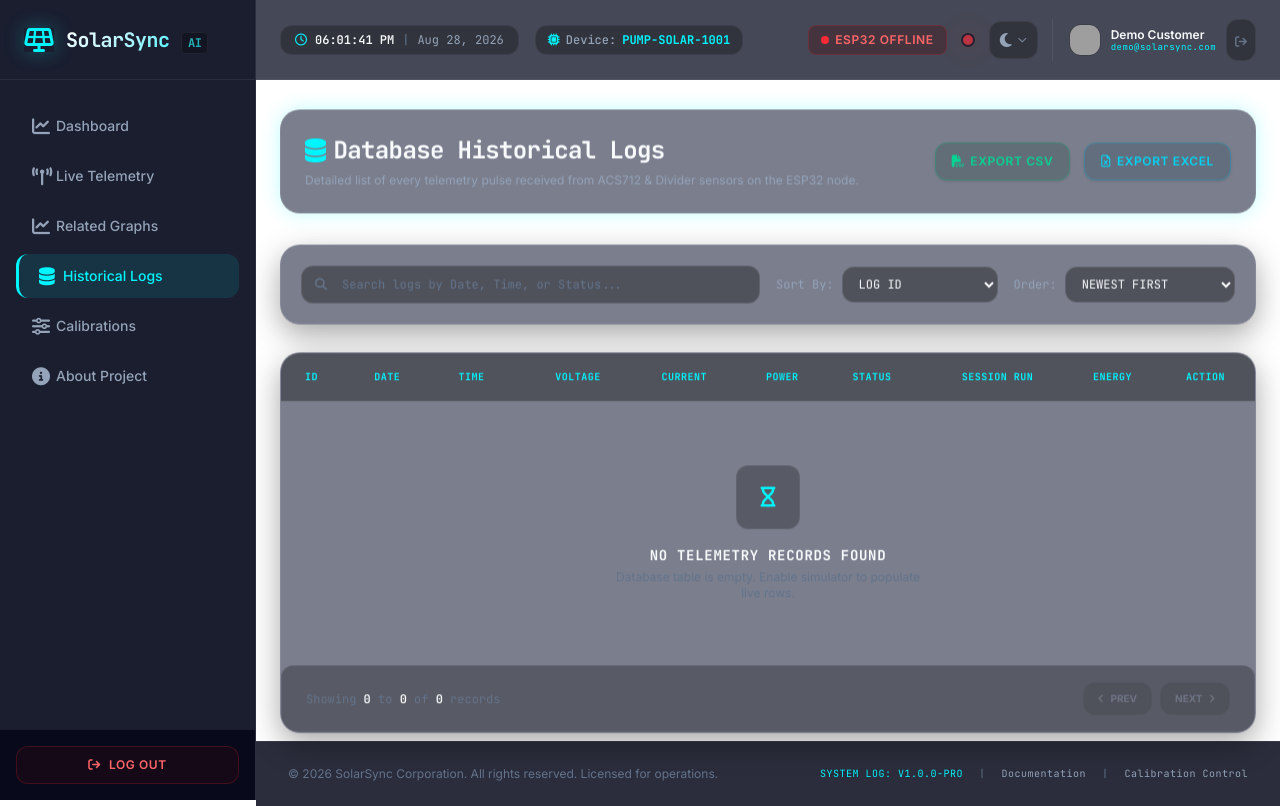
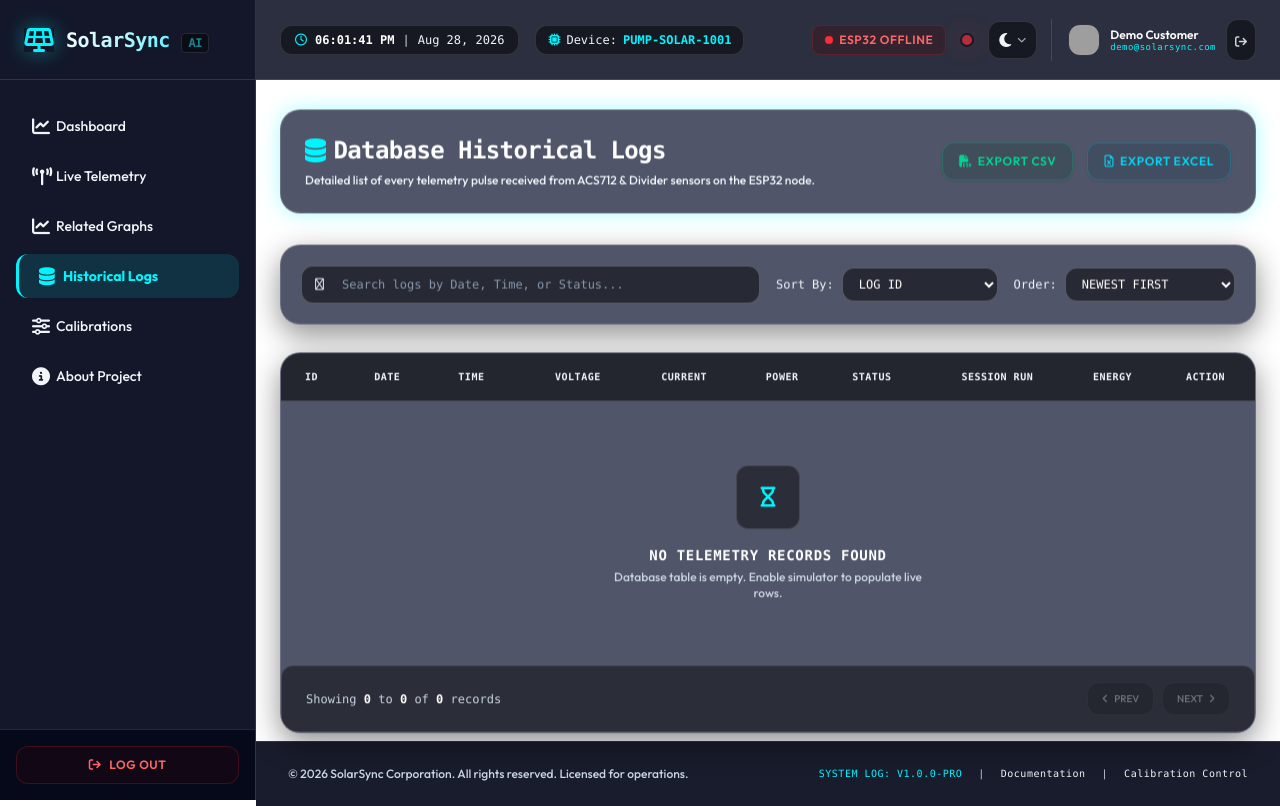
Before and after one commit to anandvarri386-cmd/solar_sync, a Flask app: page /history in a window 1280 px wide. Run offline with Flask 3, Linux system fonts and the light colour scheme; the visitor is signed in with stand-in values (Sample User, id 1); data comes from the database, SQL or seed files in the repository; data that the repository does not hold is empty; some libraries are stand-ins or nearby versions; grey boxes are pictures that could not be loaded.

Commit message:
Overhaul typography with ultra high contrast and crisp white text across all themes

```diff
--- a/static/css/styles.css
+++ b/static/css/styles.css
@@ -1,44 +1,45 @@
 /* ==========================================================================
-   SolarSync AI - Modern Multi-Theme Glassmorphism & Neon Design System
+   SolarSync AI - Modern Multi-Theme Glassmorphism & High-Contrast Design System
    ========================================================================== */
 
-@import url('https://fonts.googleapis.com/css2?family=Inter:wght@300;400;500;600;700;800&family=JetBrains+Mono:wght@400;500;600;700;800&family=Outfit:wght@400;500;600;700;800;900&display=swap');
+@import url('https://fonts.googleapis.com/css2?family=Inter:wght@300;400;500;600;700;800;900&family=JetBrains+Mono:wght@400;500;600;700;800&family=Outfit:wght@400;500;600;700;800;900&display=swap');
 
 /* --------------------------------------------------------------------------
-   Theme 1: Default Midnight Cyber (Dark)
+   Theme 1: Default Midnight Cyber (Dark) - Ultra High Contrast
    -------------------------------------------------------------------------- */
 :root, [data-theme="dark"] {
     --bg-gradient-start: #040714;
     --bg-gradient-end: #0a0f29;
-    --mesh-glow-1: rgba(0, 245, 255, 0.12);
-    --mesh-glow-2: rgba(168, 85, 247, 0.08);
+    --mesh-glow-1: rgba(0, 245, 255, 0.14);
+    --mesh-glow-2: rgba(168, 85, 247, 0.10);
 
-    --sidebar-bg: rgba(7, 11, 30, 0.92);
-    --sidebar-footer-bg: rgba(5, 8, 24, 0.85);
-    --sidebar-border: rgba(255, 255, 255, 0.07);
+    --sidebar-bg: rgba(7, 11, 30, 0.95);
+    --sidebar-footer-bg: rgba(5, 8, 24, 0.92);
+    --sidebar-border: rgba(255, 255, 255, 0.12);
 
-    --header-bg: rgba(7, 11, 30, 0.75);
-    --header-border: rgba(255, 255, 255, 0.07);
+    --header-bg: rgba(7, 11, 30, 0.85);
+    --header-border: rgba(255, 255, 255, 0.12);
 
-    --footer-bg: rgba(6, 9, 27, 0.85);
-    --footer-border: rgba(255, 255, 255, 0.07);
+    --footer-bg: rgba(6, 9, 27, 0.92);
+    --footer-border: rgba(255, 255, 255, 0.12);
 
-    --card-bg: rgba(13, 20, 48, 0.55);
-    --card-border: rgba(255, 255, 255, 0.09);
-    --card-shadow: 0 10px 30px 0 rgba(0, 0, 0, 0.35);
+    --card-bg: rgba(13, 20, 48, 0.72);
+    --card-border: rgba(255, 255, 255, 0.16);
+    --card-shadow: 0 10px 30px 0 rgba(0, 0, 0, 0.45);
 
-    --card-bg-subtle: rgba(0, 0, 0, 0.28);
-    --card-border-subtle: rgba(255, 255, 255, 0.06);
+    --card-bg-subtle: rgba(0, 0, 0, 0.45);
+    --card-border-subtle: rgba(255, 255, 255, 0.12);
 
-    --text-primary: #f8fafc;
-    --text-secondary: #94a3b8;
-    --text-muted: #64748b;
+    /* Ultra-bright high-contrast typography (NO dim grey) */
+    --text-primary: #ffffff;
+    --text-secondary: #f1f5f9;
+    --text-muted: #cbd5e1;
     --text-inverse: #0f172a;
 
-    --input-bg: rgba(0, 0, 0, 0.35);
-    --input-border: rgba(255, 255, 255, 0.1);
-    --input-text: #f8fafc;
-    --input-placeholder: #64748b;
+    --input-bg: rgba(0, 0, 0, 0.5);
+    --input-border: rgba(255, 255, 255, 0.22);
+    --input-text: #ffffff;
+    --input-placeholder: #94a3b8;
 
     --accent-cyan: #00f5ff;
     --accent-blue: #38bdf8;
@@ -47,196 +48,187 @@
     --accent-amber: #fbbf24;
     --accent-red: #f87171;
 
-    --glow-opacity: 0.25;
-    --grid-line-color: rgba(255, 255, 255, 0.02);
+    --glow-opacity: 0.35;
+    --grid-line-color: rgba(255, 255, 255, 0.035);
 
-    --tank-bg: rgba(0, 0, 0, 0.35);
-    --tank-border: rgba(255, 255, 255, 0.14);
+    --progress-bg: rgba(255, 255, 255, 0.14);
 
-    --progress-bg: rgba(255, 255, 255, 0.08);
+    --table-header-bg: rgba(0, 0, 0, 0.55);
+    --table-border: rgba(255, 255, 255, 0.12);
+    --table-row-hover: rgba(0, 245, 255, 0.08);
 
-    --table-header-bg: rgba(0, 0, 0, 0.35);
-    --table-border: rgba(255, 255, 255, 0.06);
-    --table-row-hover: rgba(0, 245, 255, 0.04);
-
-    --modal-bg: rgba(11, 16, 38, 0.95);
-    --modal-border: rgba(0, 245, 255, 0.2);
-    --modal-shadow: 0 25px 50px -12px rgba(0, 0, 0, 0.7);
+    --modal-bg: rgba(11, 16, 38, 0.98);
+    --modal-border: rgba(0, 245, 255, 0.35);
+    --modal-shadow: 0 25px 50px -12px rgba(0, 0, 0, 0.85);
 
     --fab-menu-bg: #0b0f24;
-    --fab-menu-border: rgba(255, 255, 255, 0.08);
+    --fab-menu-border: rgba(255, 255, 255, 0.16);
 
     --brand-gradient: linear-gradient(135deg, #ffffff 0%, #a5f3fc 50%, #00f5ff 100%);
-    --card-hover-border: rgba(0, 245, 255, 0.35);
+    --card-hover-border: rgba(0, 245, 255, 0.45);
 }
 
 /* --------------------------------------------------------------------------
-   Theme 2: Solar Light (Crystal Sunlight Day)
+   Theme 2: Solar Light (Crystal Sunlight Day) - Ultra High Contrast
    -------------------------------------------------------------------------- */
 [data-theme="light"] {
-    --bg-gradient-start: #f1f5f9;
+    --bg-gradient-start: #f8fafc;
     --bg-gradient-end: #e2e8f0;
-    --mesh-glow-1: rgba(14, 165, 233, 0.12);
-    --mesh-glow-2: rgba(245, 158, 11, 0.08);
+    --mesh-glow-1: rgba(14, 165, 233, 0.14);
+    --mesh-glow-2: rgba(245, 158, 11, 0.10);
 
-    --sidebar-bg: rgba(255, 255, 255, 0.94);
-    --sidebar-footer-bg: rgba(248, 250, 252, 0.95);
-    --sidebar-border: rgba(15, 23, 42, 0.08);
+    --sidebar-bg: rgba(255, 255, 255, 0.98);
+    --sidebar-footer-bg: rgba(248, 250, 252, 0.98);
+    --sidebar-border: rgba(15, 23, 42, 0.14);
 
-    --header-bg: rgba(255, 255, 255, 0.88);
-    --header-border: rgba(15, 23, 42, 0.08);
+    --header-bg: rgba(255, 255, 255, 0.95);
+    --header-border: rgba(15, 23, 42, 0.14);
 
-    --footer-bg: rgba(255, 255, 255, 0.9);
-    --footer-border: rgba(15, 23, 42, 0.08);
+    --footer-bg: rgba(255, 255, 255, 0.98);
+    --footer-border: rgba(15, 23, 42, 0.14);
 
-    --card-bg: rgba(255, 255, 255, 0.88);
-    --card-border: rgba(15, 23, 42, 0.08);
-    --card-shadow: 0 10px 25px -5px rgba(15, 23, 42, 0.07), 0 8px 10px -6px rgba(15, 23, 42, 0.04);
+    --card-bg: rgba(255, 255, 255, 0.95);
+    --card-border: rgba(15, 23, 42, 0.14);
+    --card-shadow: 0 10px 25px -5px rgba(15, 23, 42, 0.1), 0 8px 10px -6px rgba(15, 23, 42, 0.06);
 
-    --card-bg-subtle: rgba(241, 245, 249, 0.85);
-    --card-border-subtle: rgba(15, 23, 42, 0.06);
+    --card-bg-subtle: rgba(241, 245, 249, 0.95);
+    --card-border-subtle: rgba(15, 23, 42, 0.1);
 
-    --text-primary: #0f172a;
-    --text-secondary: #475569;
-    --text-muted: #64748b;
-    --text-inverse: #f8fafc;
+    --text-primary: #020617;
+    --text-secondary: #0f172a;
+    --text-muted: #334155;
+    --text-inverse: #ffffff;
 
-    --input-bg: rgba(255, 255, 255, 0.95);
-    --input-border: rgba(15, 23, 42, 0.15);
-    --input-text: #0f172a;
-    --input-placeholder: #94a3b8;
+    --input-bg: rgba(255, 255, 255, 1.0);
+    --input-border: rgba(15, 23, 42, 0.25);
+    --input-text: #020617;
+    --input-placeholder: #64748b;
 
     --accent-cyan: #0284c7;
-    --accent-blue: #2563eb;
-    --accent-emerald: #059669;
-    --accent-purple: #7c3aed;
-    --accent-amber: #d97706;
-    --accent-red: #dc2626;
+    --accent-blue: #1d4ed8;
+    --accent-emerald: #047857;
+    --accent-purple: #6d28d9;
+    --accent-amber: #b45309;
+    --accent-red: #b91c1c;
 
-    --glow-opacity: 0.1;
-    --grid-line-color: rgba(15, 23, 42, 0.03);
+    --glow-opacity: 0.15;
+    --grid-line-color: rgba(15, 23, 42, 0.05);
 
-    --tank-bg: rgba(226, 232, 240, 0.8);
-    --tank-border: rgba(15, 23, 42, 0.15);
+    --progress-bg: rgba(15, 23, 42, 0.12);
 
-    --progress-bg: rgba(15, 23, 42, 0.08);
+    --table-header-bg: rgba(226, 232, 240, 0.95);
+    --table-border: rgba(15, 23, 42, 0.12);
+    --table-row-hover: rgba(2, 132, 199, 0.1);
 
-    --table-header-bg: rgba(241, 245, 249, 0.95);
-    --table-border: rgba(15, 23, 42, 0.07);
-    --table-row-hover: rgba(2, 132, 199, 0.06);
-
-    --modal-bg: rgba(255, 255, 255, 0.98);
-    --modal-border: rgba(2, 132, 199, 0.25);
-    --modal-shadow: 0 25px 50px -12px rgba(15, 23, 42, 0.2);
+    --modal-bg: rgba(255, 255, 255, 1.0);
+    --modal-border: rgba(2, 132, 199, 0.35);
+    --modal-shadow: 0 25px 50px -12px rgba(15, 23, 42, 0.25);
 
     --fab-menu-bg: #ffffff;
-    --fab-menu-border: rgba(15, 23, 42, 0.12);
+    --fab-menu-border: rgba(15, 23, 42, 0.18);
 
-    --brand-gradient: linear-gradient(135deg, #0f172a 0%, #0369a1 60%, #0284c7 100%);
-    --card-hover-border: rgba(2, 132, 199, 0.35);
+    --brand-gradient: linear-gradient(135deg, #020617 0%, #0369a1 60%, #0284c7 100%);
+    --card-hover-border: rgba(2, 132, 199, 0.5);
 }
 
 /* --------------------------------------------------------------------------
-   Theme 3: Emerald Nature (Eco Forest)
+   Theme 3: Emerald Nature (Eco Forest) - Ultra High Contrast
    -------------------------------------------------------------------------- */
 [data-theme="emerald"] {
     --bg-gradient-start: #021a12;
     --bg-gradient-end: #062b1e;
-    --mesh-glow-1: rgba(16, 185, 129, 0.15);
-    --mesh-glow-2: rgba(52, 211, 153, 0.08);
+    --mesh-glow-1: rgba(16, 185, 129, 0.18);
+    --mesh-glow-2: rgba(52, 211, 153, 0.12);
 
-    --sidebar-bg: rgba(3, 29, 20, 0.94);
-    --sidebar-footer-bg: rgba(2, 20, 14, 0.88);
-    --sidebar-border: rgba(16, 185, 129, 0.15);
+    --sidebar-bg: rgba(3, 29, 20, 0.96);
+    --sidebar-footer-bg: rgba(2, 20, 14, 0.92);
+    --sidebar-border: rgba(52, 211, 153, 0.2);
 
-    --header-bg: rgba(3, 29, 20, 0.8);
-    --header-border: rgba(16, 185, 129, 0.15);
+    --header-bg: rgba(3, 29, 20, 0.88);
+    --header-border: rgba(52, 211, 153, 0.2);
 
-    --footer-bg: rgba(2, 22, 15, 0.88);
-    --footer-border: rgba(16, 185, 129, 0.15);
+    --footer-bg: rgba(2, 22, 15, 0.92);
+    --footer-border: rgba(52, 211, 153, 0.2);
 
-    --card-bg: rgba(4, 42, 29, 0.6);
-    --card-border: rgba(52, 211, 153, 0.14);
-    --card-shadow: 0 10px 30px 0 rgba(0, 0, 0, 0.4);
+    --card-bg: rgba(4, 42, 29, 0.75);
+    --card-border: rgba(52, 211, 153, 0.22);
+    --card-shadow: 0 10px 30px 0 rgba(0, 0, 0, 0.45);
 
-    --card-bg-subtle: rgba(0, 0, 0, 0.3);
-    --card-border-subtle: rgba(52, 211, 153, 0.08);
+    --card-bg-subtle: rgba(0, 0, 0, 0.45);
+    --card-border-subtle: rgba(52, 211, 153, 0.15);
 
-    --text-primary: #f0fdf4;
-    --text-secondary: #86efac;
-    --text-muted: #4ade80;
+    --text-primary: #ffffff;
+    --text-secondary: #f0fdf4;
+    --text-muted: #bbf7d0;
     --text-inverse: #022c1f;
 
-    --input-bg: rgba(0, 0, 0, 0.38);
-    --input-border: rgba(52, 211, 153, 0.2);
-    --input-text: #f0fdf4;
-    --input-placeholder: #4ade80;
+    --input-bg: rgba(0, 0, 0, 0.5);
+    --input-border: rgba(52, 211, 153, 0.3);
+    --input-text: #ffffff;
+    --input-placeholder: #86efac;
 
     --accent-cyan: #34d399;
     --accent-blue: #38bdf8;
     --accent-emerald: #10b981;
-    --accent-purple: #a7f3d0;
+    --accent-purple: #c084fc;
     --accent-amber: #facc15;
     --accent-red: #f87171;
 
-    --glow-opacity: 0.25;
-    --grid-line-color: rgba(52, 211, 153, 0.03);
+    --glow-opacity: 0.35;
+    --grid-line-color: rgba(52, 211, 153, 0.04);
 
-    --tank-bg: rgba(0, 0, 0, 0.35);
-    --tank-border: rgba(52, 211, 153, 0.2);
+    --progress-bg: rgba(255, 255, 255, 0.14);
 
-    --progress-bg: rgba(255, 255, 255, 0.08);
+    --table-header-bg: rgba(0, 0, 0, 0.55);
+    --table-border: rgba(52, 211, 153, 0.18);
+    --table-row-hover: rgba(52, 211, 153, 0.1);
 
-    --table-header-bg: rgba(0, 0, 0, 0.38);
-    --table-border: rgba(52, 211, 153, 0.1);
-    --table-row-hover: rgba(52, 211, 153, 0.06);
-
-    --modal-bg: rgba(3, 33, 23, 0.96);
-    --modal-border: rgba(52, 211, 153, 0.3);
-    --modal-shadow: 0 25px 50px -12px rgba(0, 0, 0, 0.7);
+    --modal-bg: rgba(3, 33, 23, 0.98);
+    --modal-border: rgba(52, 211, 153, 0.4);
+    --modal-shadow: 0 25px 50px -12px rgba(0, 0, 0, 0.85);
 
     --fab-menu-bg: #03251a;
-    --fab-menu-border: rgba(52, 211, 153, 0.15);
+    --fab-menu-border: rgba(52, 211, 153, 0.25);
 
     --brand-gradient: linear-gradient(135deg, #ffffff 0%, #bbf7d0 50%, #34d399 100%);
-    --card-hover-border: rgba(52, 211, 153, 0.4);
+    --card-hover-border: rgba(52, 211, 153, 0.5);
 }
 
 /* --------------------------------------------------------------------------
-   Theme 4: Solar Sunset (Amber Horizon)
+   Theme 4: Solar Sunset (Amber Horizon) - Ultra High Contrast
    -------------------------------------------------------------------------- */
 [data-theme="sunset"] {
     --bg-gradient-start: #1a0808;
     --bg-gradient-end: #2d1010;
-    --mesh-glow-1: rgba(245, 158, 11, 0.14);
-    --mesh-glow-2: rgba(239, 68, 68, 0.1);
+    --mesh-glow-1: rgba(245, 158, 11, 0.18);
+    --mesh-glow-2: rgba(239, 68, 68, 0.14);
 
-    --sidebar-bg: rgba(30, 10, 10, 0.94);
-    --sidebar-footer-bg: rgba(20, 6, 6, 0.88);
-    --sidebar-border: rgba(245, 158, 11, 0.15);
+    --sidebar-bg: rgba(30, 10, 10, 0.96);
+    --sidebar-footer-bg: rgba(20, 6, 6, 0.92);
+    --sidebar-border: rgba(245, 158, 11, 0.2);
 
-    --header-bg: rgba(30, 10, 10, 0.8);
-    --header-border: rgba(245, 158, 11, 0.15);
+    --header-bg: rgba(30, 10, 10, 0.88);
+    --header-border: rgba(245, 158, 11, 0.2);
 
-    --footer-bg: rgba(22, 7, 7, 0.88);
-    --footer-border: rgba(245, 158, 11, 0.15);
+    --footer-bg: rgba(22, 7, 7, 0.92);
+    --footer-border: rgba(245, 158, 11, 0.2);
 
-    --card-bg: rgba(45, 16, 16, 0.6);
-    --card-border: rgba(251, 146, 60, 0.14);
-    --card-shadow: 0 10px 30px 0 rgba(0, 0, 0, 0.4);
+    --card-bg: rgba(45, 16, 16, 0.75);
+    --card-border: rgba(251, 146, 60, 0.22);
+    --card-shadow: 0 10px 30px 0 rgba(0, 0, 0, 0.45);
 
-    --card-bg-subtle: rgba(0, 0, 0, 0.3);
-    --card-border-subtle: rgba(251, 146, 60, 0.08);
+    --card-bg-subtle: rgba(0, 0, 0, 0.45);
+    --card-border-subtle: rgba(251, 146, 60, 0.15);
 
-    --text-primary: #fff7ed;
-    --text-secondary: #fed7aa;
-    --text-muted: #fb923c;
+    --text-primary: #ffffff;
+    --text-secondary: #fff7ed;
+    --text-muted: #fed7aa;
     --text-inverse: #2e0808;
 
-    --input-bg: rgba(0, 0, 0, 0.38);
-    --input-border: rgba(251, 146, 60, 0.2);
-    --input-text: #fff7ed;
-    --input-placeholder: #fb923c;
+    --input-bg: rgba(0, 0, 0, 0.5);
+    --input-border: rgba(251, 146, 60, 0.3);
+    --input-text: #ffffff;
+    --input-placeholder: #fdba74;
 
     --accent-cyan: #f59e0b;
     --accent-blue: #fb923c;
@@ -245,52 +237,49 @@
     --accent-amber: #f59e0b;
     --accent-red: #ef4444;
 
-    --glow-opacity: 0.25;
-    --grid-line-color: rgba(245, 158, 11, 0.03);
+    --glow-opacity: 0.35;
+    --grid-line-color: rgba(245, 158, 11, 0.04);
 
-    --tank-bg: rgba(0, 0, 0, 0.35);
-    --tank-border: rgba(251, 146, 60, 0.2);
+    --progress-bg: rgba(255, 255, 255, 0.14);
 
-    --progress-bg: rgba(255, 255, 255, 0.08);
+    --table-header-bg: rgba(0, 0, 0, 0.55);
+    --table-border: rgba(251, 146, 60, 0.18);
+    --table-row-hover: rgba(245, 158, 11, 0.1);
 
-    --table-header-bg: rgba(0, 0, 0, 0.38);
-    --table-border: rgba(251, 146, 60, 0.1);
-    --table-row-hover: rgba(245, 158, 11, 0.06);
+    --modal-bg: rgba(35, 12, 12, 0.98);
+    --modal-border: rgba(245, 158, 11, 0.4);
+    --modal-shadow: 0 25px 50px -12px rgba(0, 0, 0, 0.85);
 
-    --modal-bg: rgba(35, 12, 12, 0.96);
-    --modal-border: rgba(245, 158, 11, 0.3);
-    --modal-shadow: 0 25px 50px -12px rgba(0, 0, 0, 0.7);
-
-    --fab-menu-bg: #270d0d;
-    --fab-menu-border: rgba(245, 158, 11, 0.15);
+    --fab-menu-bg: #220b0b;
+    --fab-menu-border: rgba(251, 146, 60, 0.25);
 
     --brand-gradient: linear-gradient(135deg, #ffffff 0%, #fed7aa 50%, #f59e0b 100%);
-    --card-hover-border: rgba(245, 158, 11, 0.4);
+    --card-hover-border: rgba(251, 146, 60, 0.5);
 }
 
 /* ==========================================================================
-   Global Base & Typography
+   Base Layout & Typography
    ========================================================================== */
+* {
+    box-sizing: border-box;
+    -webkit-font-smoothing: antialiased;
+    -moz-osx-font-smoothing: grayscale;
+}
+
 body {
-    font-family: 'Inter', 'Outfit', system-ui, -apple-system, sans-serif;
     background: linear-gradient(135deg, var(--bg-gradient-start) 0%, var(--bg-gradient-end) 100%);
     color: var(--text-primary);
     min-height: 100vh;
-    overflow-x: hidden;
-    transition: background 0.4s ease, color 0.3s ease;
+    font-family: 'Outfit', -apple-system, BlinkMacSystemFont, 'Segoe UI', Roboto, sans-serif;
+    transition: background 0.3s ease, color 0.3s ease;
 }
 
-h1, h2, h3, h4, h5, h6 {
+/* Semantic Theme Classes */
+.theme-body {
+    background: linear-gradient(135deg, var(--bg-gradient-start) 0%, var(--bg-gradient-end) 100%);
     color: var(--text-primary);
 }
 
-.font-mono {
-    font-family: 'JetBrains Mono', monospace;
-}
-
-/* ==========================================================================
-   Semantic Theme Layout Classes
-   ========================================================================== */
 .theme-sidebar {
     background: var(--sidebar-bg);
     border-right: 1px solid var(--sidebar-border);
@@ -317,21 +306,40 @@ h1, h2, h3, h4, h5, h6 {
     -webkit-text-fill-color: transparent;
 }
 
-/* Text semantic helpers */
+/* Ultra High-Contrast Text Semantic Helpers */
 .text-theme-primary {
     color: var(--text-primary) !important;
+    font-weight: 600;
 }
 
 .text-theme-secondary {
     color: var(--text-secondary) !important;
+    font-weight: 500;
 }
 
 .text-theme-muted {
     color: var(--text-muted) !important;
+    font-weight: 500;
 }
 
 .text-theme-accent {
     color: var(--accent-cyan) !important;
+    font-weight: 600;
+}
+
+/* Ensure all labels, headings, and subtitles are bright & sharp */
+label {
+    color: var(--text-secondary) !important;
+    font-weight: 600;
+}
+
+h1, h2, h3, h4, h5, h6 {
+    color: var(--text-primary);
+    font-weight: 700;
+}
+
+p {
+    color: var(--text-secondary);
 }
 
 /* ==========================================================================
@@ -368,18 +376,20 @@ h1, h2, h3, h4, h5, h6 {
 .theme-input, .theme-select {
     background: var(--input-bg);
     border: 1px solid var(--input-border);
-    color: var(--input-text);
+    color: var(--input-text) !important;
     border-radius: 12px;
+    font-weight: 500;
     transition: all 0.25s ease;
 }
 
 .theme-input::placeholder {
-    color: var(--input-placeholder);
+    color: var(--input-placeholder) !important;
+    opacity: 0.9;
 }
 
 .theme-input:focus, .theme-select:focus {
     border-color: var(--accent-cyan);
-    box-shadow: 0 0 0 3px rgba(0, 245, 255, 0.15);
+    box-shadow: 0 0 0 3px rgba(0, 245, 255, 0.25);
     outline: none;
 }
 
@@ -408,6 +418,11 @@ h1, h2, h3, h4, h5, h6 {
     border-bottom: 1px solid var(--table-border);
 }
 
+.theme-table thead th {
+    color: var(--text-secondary) !important;
+    font-weight: 700;
+}
+
 .theme-table tbody tr {
     border-bottom: 1px solid var(--table-border);
     transition: background 0.2s ease;
@@ -444,25 +463,27 @@ h1, h2, h3, h4, h5, h6 {
     box-shadow: 0 0 20px 0 rgba(0, 245, 255, var(--glow-opacity));
 }
 .glow-green {
-    box-shadow: 0 0 25px 2px rgba(16, 185, 129, 0.3);
+    box-shadow: 0 0 25px 2px rgba(16, 185, 129, 0.35);
 }
 .glow-red {
-    box-shadow: 0 0 25px 2px rgba(239, 68, 68, 0.3);
+    box-shadow: 0 0 25px 2px rgba(239, 68, 68, 0.35);
 }
 .glow-purple {
-    box-shadow: 0 0 25px 2px rgba(168, 85, 247, 0.3);
+    box-shadow: 0 0 25px 2px rgba(168, 85, 247, 0.35);
 }
 
 /* Sidebar Links */
 .sidebar-link {
     color: var(--text-secondary);
+    font-weight: 500;
     transition: all 0.25s cubic-bezier(0.4, 0, 0.2, 1);
 }
 .sidebar-link.active, .sidebar-link:hover {
-    background: rgba(0, 245, 255, 0.1);
+    background: rgba(0, 245, 255, 0.12);
     color: var(--accent-cyan) !important;
     border-left: 3px solid var(--accent-cyan);
     padding-left: 1.25rem;
+    font-weight: 700;
 }
 
 /* Dynamic Mesh Glow Orbs */
```
Also changed, not shown: other parts of static/css/styles.css (+12 -20 lines), 1 other file.
